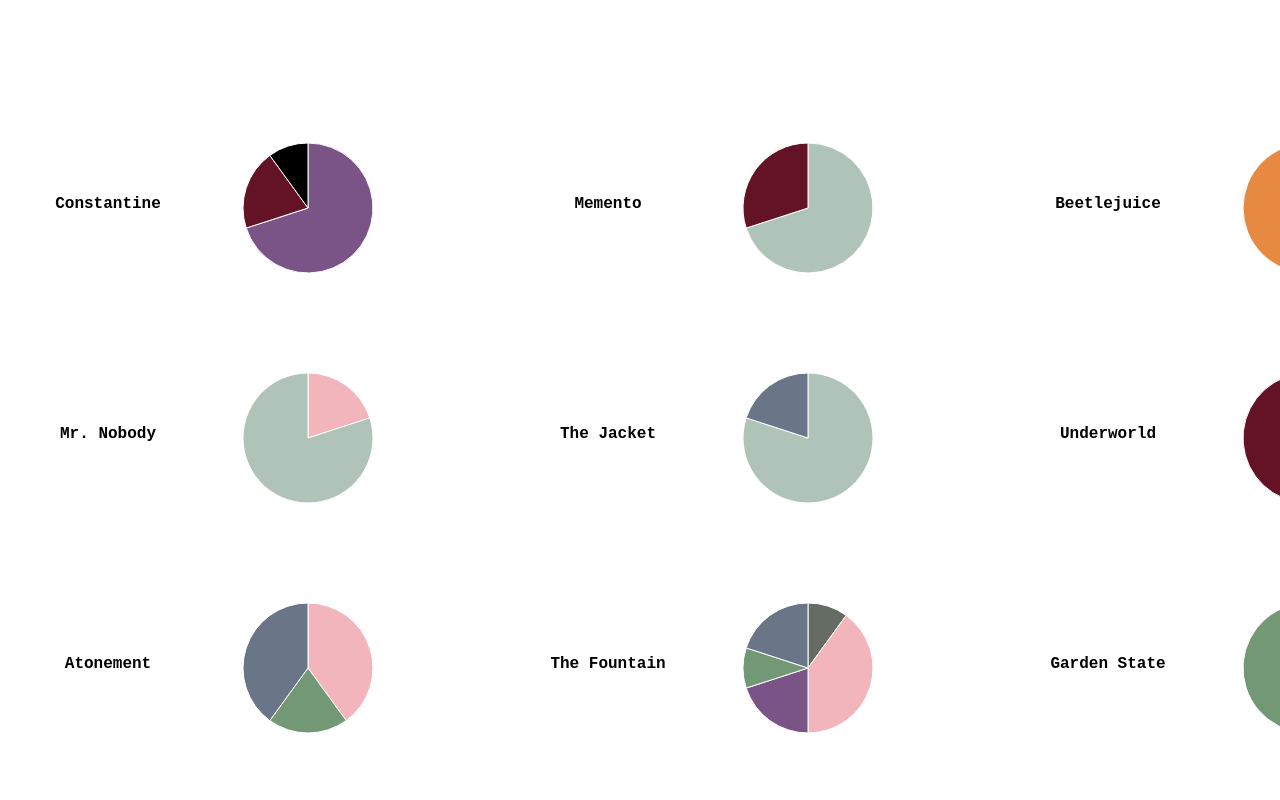
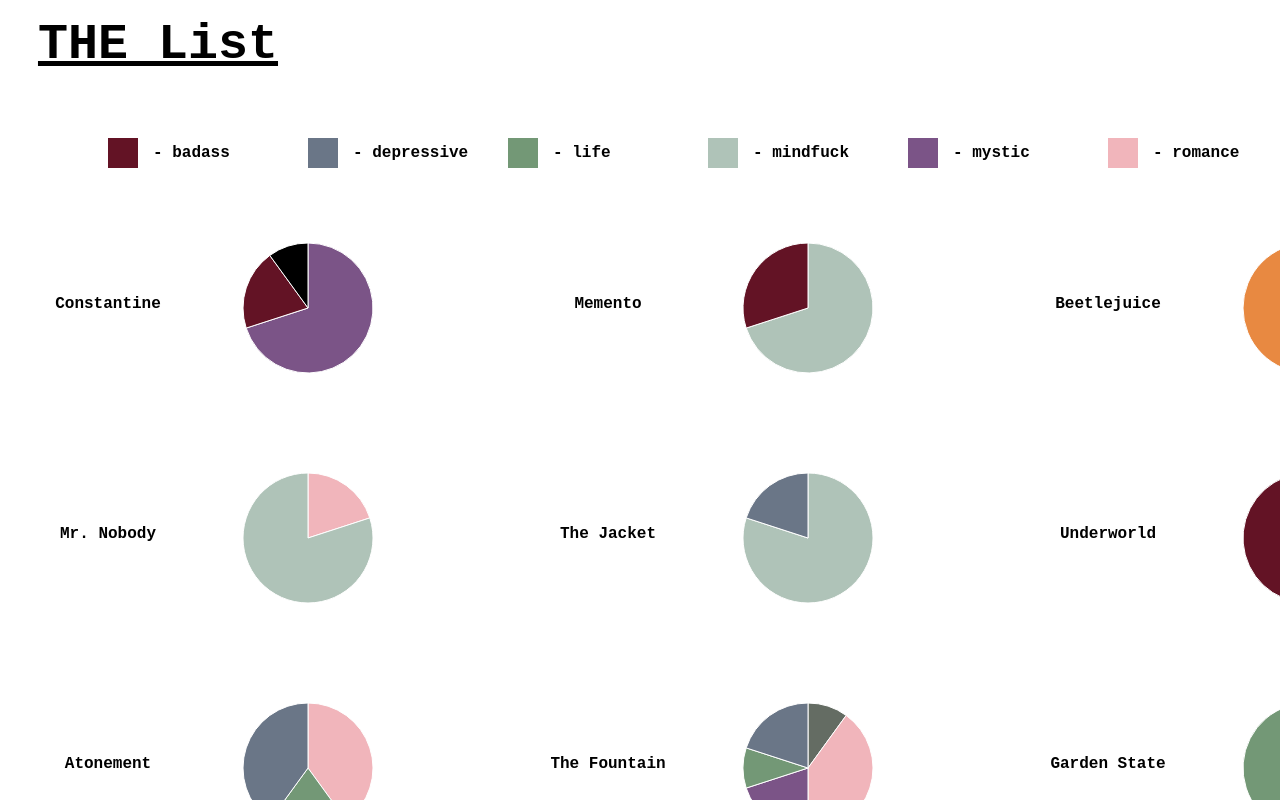
Before and after one commit to purplebuttercup/moviesD3, a website built with webpack: page dist/index.html in a window 1280 px wide. Shown: the top 800 px of the page. Built offline with nearby package versions, Linux system fonts and the light colour scheme.

Commit message:
color legend & title

```diff
--- a/data/data.json
+++ b/data/data.json
@@ -987,6 +987,24 @@
     ]
   },
   {
+    "name": "Candy",
+    "link": "https://www.imdb.com/title/tt0424880/",
+    "values": [
+      {
+        "genre": "romance",
+        "percentage": 10
+      },
+      {
+        "genre": "life",
+        "percentage": 10
+      },
+      {
+        "genre": "depressive",
+        "percentage": 80
+      }
+    ]
+  },
+  {
     "name": "Love and Other Drugs",
     "link": "https://www.imdb.com/title/tt0758752/",
     "values": [
--- a/src/index.js
+++ b/src/index.js
@@ -6,7 +6,6 @@
     text.each(function() {
         var text = d3.select(this);
         var words = text.text().split(" ").reverse();
-        console.log(words)
         var lineHeight = 20;
         var width = parseFloat(text.attr('width'));
         var y = parseFloat(text.attr('y'));
@@ -17,7 +16,6 @@
         var lineNumber = 0;
         var line = [];
         var word = words.pop();
-        console.log(word)
         while (word) {
             line.push(word);
             tspan.text(line.join(' '));
@@ -52,17 +50,18 @@
   if (error) throw error;
 
   svg.style("width", 90*movies.length + 'px')
-     .style("height", 210*7 + 'px');
+     .style("height", 250*7 + 'px');
 
   var counterX = 300;
   movies.forEach((movie, index) => {
-    var counterY = 200 + (index%6) * 230 ;
+    var counterY = 300 + (index%6) * 230 ;
     if (index !=0 && index % 6 == 0)
       counterX =  counterX + 500
     var  g = svg.append("g")
                 .attr("transform", "translate(" + counterX + "," + counterY + ")");
 
     g.append("text")
+     .append("a").attr("xlink:href", function(){ return movie.link })
      .attr("class", "wrapme")
      .attr("x", "-200")
      .attr("y","0")
@@ -88,7 +87,33 @@
 
 
     });
+    //wrap text if too long
+    d3.selectAll('.wrapme').call(wrap);
 
-            //wrap text if too long
-            d3.selectAll('.wrapme').call(wrap);
+    //add title to svg
+    svg.append("text")
+        .attr("x", 150)
+        .attr("y", 50)
+        .attr("text-anchor", "middle")
+        .style("font-size", "50px")
+        .style("text-decoration", "underline")
+        .style("color", "black")
+        .text("THE List");
+
+    //add color legend
+    Object.keys(colors).forEach((key, index) => {
+      console.log(colors[key]);
+
+      var rectangle = svg.append("rect")
+                              .attr("x", 100 + index*200)
+                              .attr("y", 130)
+                              .attr("width", 30)
+                              .attr("height", 30)
+                              .attr("fill", colors[key]);
+
+      var rectangleText = svg.append("text")
+                              .attr("x", 145 + index*200)
+                              .attr("y", 149)
+                              .text("- " + key);
+    });
 });
```
Also changed, not shown: dist/index.html, screencapture-localhost-9000-2019-05-14-18_17_12.png (added).
